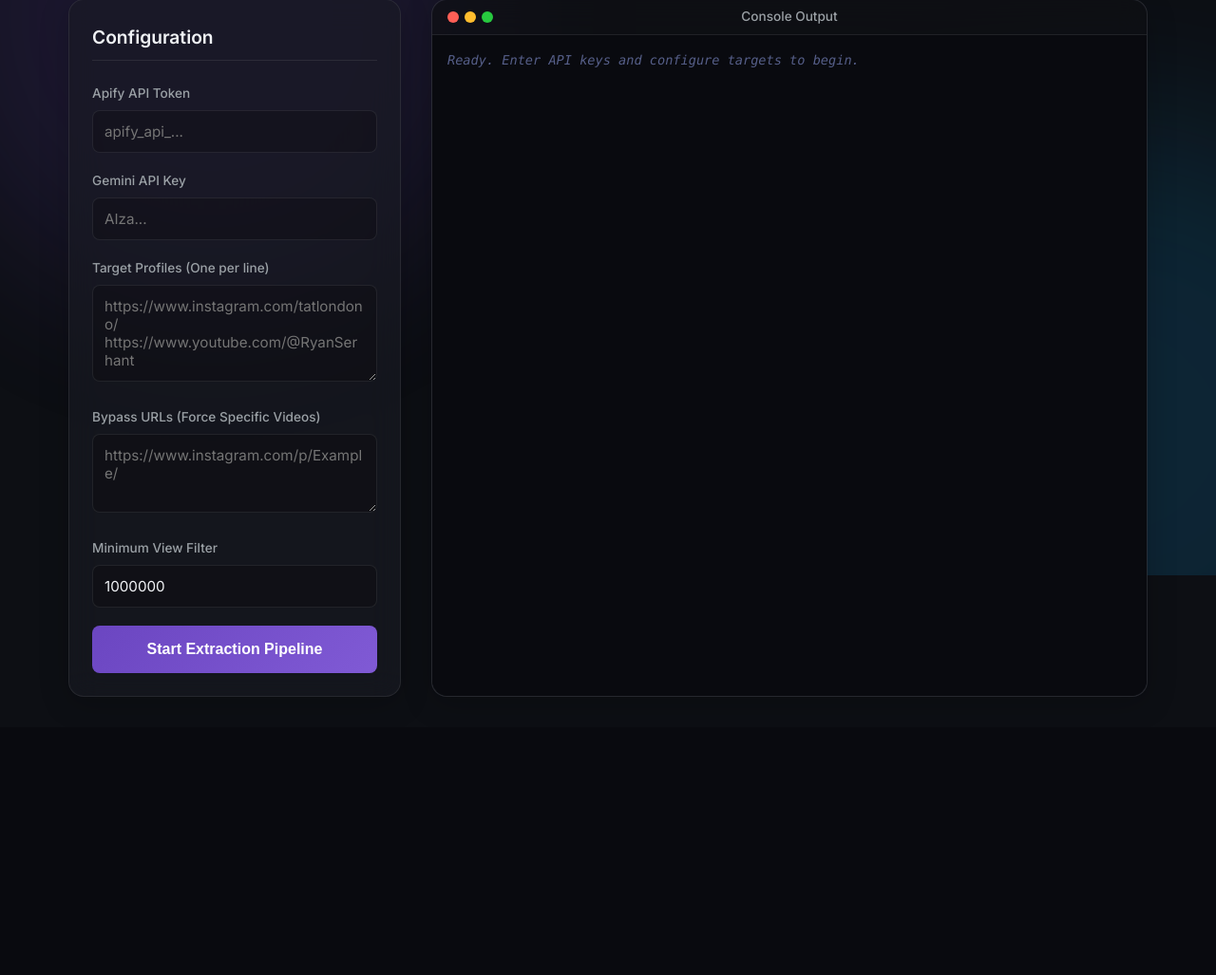
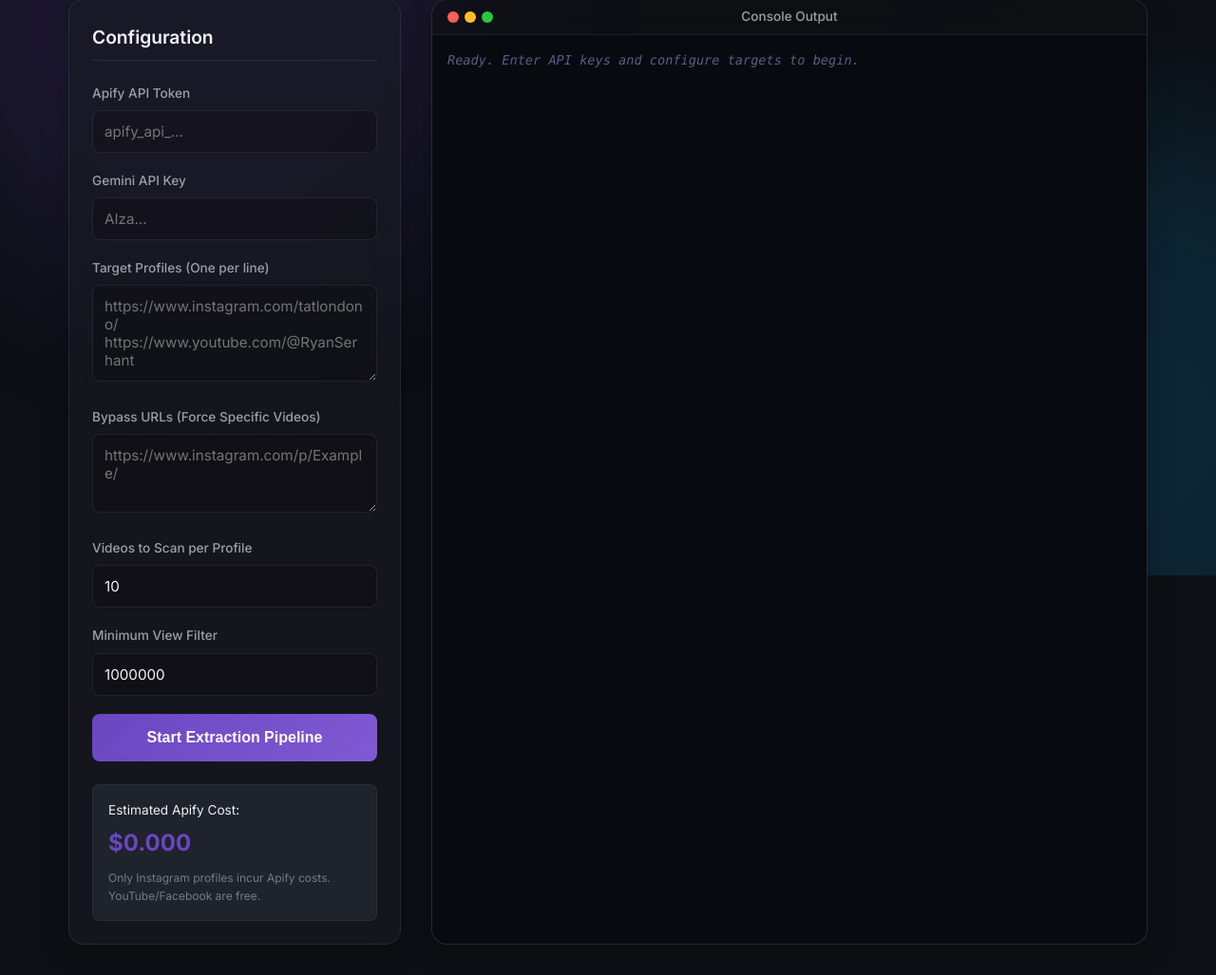
Before and after one commit to andrewbourguignon/HookMiner, a Flask app: page / in a window 1280 px wide. Shown: the part 194-1221 px from the top of the page at 95% size. Before the commit the page ends 928 px from the top, so only its background shows below. Run offline with Flask 3, Linux system fonts and the light colour scheme.

Commit message:
feat: Add video scan limit filter and Apify cost estimator

```diff
--- a/app.py
+++ b/app.py
@@ -20,13 +20,13 @@ class StreamLogger:
     def flush(self):
         sys.__stdout__.flush()
 
-def background_task(apify_token, gemini_key, target_handles, target_videos, min_views):
+def background_task(apify_token, gemini_key, target_handles, target_videos, min_views, scan_limit):
     # Temporarily redirect stdout to our custom logger
     original_stdout = sys.stdout
     sys.stdout = StreamLogger()
 
     try:
-        run_pipeline(apify_token, gemini_key, target_handles, target_videos, min_views)
+        run_pipeline(apify_token, gemini_key, target_handles, target_videos, min_views, scan_limit)
     except Exception as e:
         print(f"\n[ERROR] HookMiner encountered an error: {e}")
     finally:
@@ -57,6 +57,12 @@ def run_hookminer():
     except ValueError:
         min_views = 1000000
 
+    scan_limit_str = data.get('scan_limit', '10')
+    try:
+        scan_limit = int(scan_limit_str)
+    except ValueError:
+        scan_limit = 10
+
     if not apify_token or not gemini_key:
         return jsonify({"error": "Both Apify and Gemini API keys are required."}), 400
 
@@ -68,7 +74,7 @@ def run_hookminer():
         log_queue.get()
 
     # Start the pipeline in a background thread
-    thread = threading.Thread(target=background_task, args=(apify_token, gemini_key, target_handles, target_videos, min_views))
+    thread = threading.Thread(target=background_task, args=(apify_token, gemini_key, target_handles, target_videos, min_views, scan_limit))
     thread.daemon = True
     thread.start()
 
--- a/main.py
+++ b/main.py
@@ -23,7 +23,10 @@ TARGET_VIDEOS = [
 # The minimum number of views a video needs to be transcribed
 MIN_VIEWS = 1000000
 
-def run_pipeline(apify_token, gemini_key, target_handles, target_videos, min_views):
+# The maximum number of videos to scan per profile
+SCAN_LIMIT = 10
+
+def run_pipeline(apify_token, gemini_key, target_handles, target_videos, min_views, scan_limit):
     print("Starting HookMiner execution...")
 
     os.environ["APIFY_API_TOKEN"] = apify_token
@@ -37,7 +40,7 @@ def run_pipeline(apify_token, gemini_key, target_handles, target_videos, min_vie
     print("\n--- PHASE 1: SCANNING HANDLES ---")
     videos = []
     if target_handles:
-        videos = scan_handles(target_handles, max_videos_per_handle=10)
+        videos = scan_handles(target_handles, max_videos_per_handle=scan_limit)
         print(f"Total videos scanned: {len(videos)}")
 
     # 2. Filter videos
@@ -104,7 +107,7 @@ def main():
     if not gemini_key:
         gemini_key = getpass.getpass("Enter your Gemini API Key (input hidden): ")
 
-    run_pipeline(apify_token, gemini_key, TARGET_HANDLES, TARGET_VIDEOS, MIN_VIEWS)
+    run_pipeline(apify_token, gemini_key, TARGET_HANDLES, TARGET_VIDEOS, MIN_VIEWS, SCAN_LIMIT)
 
 if __name__ == "__main__":
     main()
--- a/static/script.js
+++ b/static/script.js
@@ -15,6 +15,46 @@ document.addEventListener('DOMContentLoaded', () => {
         terminal.scrollTop = terminal.scrollHeight;
     }
 
+    // Cost Estimator Logic
+    const targetHandlesInput = document.getElementById('targetHandles');
+    const scanLimitInput = document.getElementById('scanLimit');
+    const costValueEl = document.getElementById('costValue');
+    const costDetailsEl = document.getElementById('costDetails');
+
+    function updateCostEstimate() {
+        const handlesText = targetHandlesInput.value;
+        const scanLimit = parseInt(scanLimitInput.value) || 10;
+
+        // Count valid Instagram profiles (only IG costs Apify compute units)
+        const handlesList = handlesText.split('\n').map(h => h.trim()).filter(h => h.length > 0);
+        let igCount = 0;
+        for (const h of handlesList) {
+            if (h.includes('instagram.com')) {
+                igCount++;
+            }
+        }
+
+        const totalVideos = igCount * scanLimit;
+        // Apify Instagram Scraper cost is $0.50 per 1000 results
+        const costEstimate = totalVideos * (0.50 / 1000);
+
+        // Update UI
+        costValueEl.textContent = `$${costEstimate.toFixed(3)}`;
+
+        if (igCount === 0) {
+            costDetailsEl.textContent = "Only Instagram profiles incur Apify costs. YouTube/Facebook are free.";
+        } else {
+            costDetailsEl.textContent = `${igCount} IG profile(s) × ${scanLimit} videos = ${totalVideos} total Apify results`;
+        }
+    }
+
+    // Attach listeners
+    targetHandlesInput.addEventListener('input', updateCostEstimate);
+    scanLimitInput.addEventListener('input', updateCostEstimate);
+
+    // Initial calculate
+    updateCostEstimate();
+
     runBtn.addEventListener('click', async () => {
         // Collect inputs
         const apifyToken = document.getElementById('apifyToken').value.trim();
@@ -22,6 +62,7 @@ document.addEventListener('DOMContentLoaded', () => {
         const handles = document.getElementById('targetHandles').value;
         const videos = document.getElementById('targetVideos').value;
         const minViews = document.getElementById('minViews').value;
+        const scanLimit = document.getElementById('scanLimit').value;
 
         // Basic validation
         if (!apifyToken || !geminiKey) {
@@ -53,7 +94,8 @@ document.addEventListener('DOMContentLoaded', () => {
                     gemini_key: geminiKey,
                     handles: handles,
                     videos: videos,
-                    min_views: minViews
+                    min_views: minViews,
+                    scan_limit: scanLimit
                 })
             });
 
@@ -72,7 +114,7 @@ document.addEventListener('DOMContentLoaded', () => {
 
             eventSource = new EventSource('/stream');
 
-            eventSource.onmessage = function(event) {
+            eventSource.onmessage = function (event) {
                 if (event.data === "___DONE___") {
                     eventSource.close();
                     appendLog('Pipeline finished. Ready for download.', 'success');
@@ -88,7 +130,7 @@ document.addEventListener('DOMContentLoaded', () => {
                 }
             };
 
-            eventSource.onerror = function(err) {
+            eventSource.onerror = function (err) {
                 console.error("EventSource failed:", err);
                 // We keep it open just in case, or close it if it's dead
             };
--- a/static/style.css
+++ b/static/style.css
@@ -39,6 +39,7 @@ body {
     overflow: hidden;
     pointer-events: none;
 }
+
 .background-orbs::before,
 .background-orbs::after {
     content: '';
@@ -50,11 +51,13 @@ body {
     opacity: 0.15;
     animation: float 20s infinite ease-in-out alternate;
 }
+
 .background-orbs::before {
     background: #6b46c1;
     top: -100px;
     left: -100px;
 }
+
 .background-orbs::after {
     background: #0ea5e9;
     bottom: -100px;
@@ -63,8 +66,13 @@ body {
 }
 
 @keyframes float {
-    0% { transform: translate(0, 0) scale(1); }
-    100% { transform: translate(100px, 50px) scale(1.1); }
+    0% {
+        transform: translate(0, 0) scale(1);
+    }
+
+    100% {
+        transform: translate(100px, 50px) scale(1.1);
+    }
 }
 
 .container {
@@ -129,7 +137,8 @@ header p {
     margin-bottom: 0.4rem;
 }
 
-input, textarea {
+input,
+textarea {
     width: 100%;
     background: rgba(0, 0, 0, 0.2);
     border: 1px solid var(--panel-border);
@@ -141,7 +150,8 @@ input, textarea {
     transition: all 0.2s ease;
 }
 
-input:focus, textarea:focus {
+input:focus,
+textarea:focus {
     outline: none;
     border-color: #38bdf8;
     box-shadow: 0 0 0 2px rgba(56, 189, 248, 0.2);
@@ -216,9 +226,17 @@ textarea {
     border-radius: 50%;
 }
 
-.dot.red { background: #ff5f56; }
-.dot.yellow { background: #ffbd2e; }
-.dot.green { background: #27c93f; }
+.dot.red {
+    background: #ff5f56;
+}
+
+.dot.yellow {
+    background: #ffbd2e;
+}
+
+.dot.green {
+    background: #27c93f;
+}
 
 .terminal-title {
     position: absolute;
@@ -283,18 +301,49 @@ textarea {
     display: none !important;
 }
 
+/* Cost Estimator Styles */
+.cost-estimator {
+    margin-top: 1.5rem;
+    padding: 1rem;
+    background: rgba(43, 48, 60, 0.5);
+    border: 1px solid rgba(255, 255, 255, 0.05);
+    border-radius: 8px;
+    display: flex;
+    flex-direction: column;
+    gap: 0.25rem;
+}
+
+.cost-label {
+    font-size: 0.85rem;
+    color: var(--text-muted);
+}
+
+.cost-value {
+    font-size: 1.5rem;
+    font-weight: 700;
+    color: var(--accent);
+}
+
+.cost-details {
+    font-size: 0.75rem;
+    color: rgba(255, 255, 255, 0.4) !important;
+    margin-top: 0.25rem;
+}
+
 /* Spinner */
 .btn-loader {
     width: 18px;
     height: 18px;
-    border: 2px solid rgba(255,255,255,0.3);
+    border: 2px solid rgba(255, 255, 255, 0.3);
     border-radius: 50%;
     border-top-color: white;
     animation: spin 1s ease-in-out infinite;
 }
 
 @keyframes spin {
-    to { transform: rotate(360deg); }
+    to {
+        transform: rotate(360deg);
+    }
 }
 
 /* Responsive */
@@ -302,6 +351,7 @@ textarea {
     .dashboard {
         grid-template-columns: 1fr;
     }
+
     .terminal-panel {
         height: 500px;
     }
--- a/templates/index.html
+++ b/templates/index.html
@@ -1,5 +1,6 @@
 <!DOCTYPE html>
 <html lang="en">
+
 <head>
     <meta charset="UTF-8">
     <meta name="viewport" content="width=device-width, initial-scale=1.0">
@@ -8,6 +9,7 @@
     <!-- Load Inter font -->
     <link href="https://fonts.googleapis.com/css2?family=Inter:wght@400;500;600;700&display=swap" rel="stylesheet">
 </head>
+
 <body>
     <div class="background-orbs"></div>
 
@@ -34,12 +36,18 @@
 
                 <div class="input-group">
                     <label>Target Profiles (One per line)</label>
-                    <textarea id="targetHandles" rows="4" placeholder="https://www.instagram.com/tatlondono/&#10;https://www.youtube.com/@RyanSerhant"></textarea>
+                    <textarea id="targetHandles" rows="4"
+                        placeholder="https://www.instagram.com/tatlondono/&#10;https://www.youtube.com/@RyanSerhant"></textarea>
                 </div>
 
                 <div class="input-group">
                     <label>Bypass URLs (Force Specific Videos)</label>
                     <textarea id="targetVideos" rows="3" placeholder="https://www.instagram.com/p/Example/"></textarea>
+                </div>
+
+                <div class="input-group">
+                    <label>Videos to Scan per Profile</label>
+                    <input type="number" id="scanLimit" value="10" step="1" min="1">
                 </div>
 
                 <div class="input-group">
@@ -51,6 +59,12 @@
                     <span class="btn-text">Start Extraction Pipeline</span>
                     <span class="btn-loader hidden"></span>
                 </button>
+
+                <div class="cost-estimator" id="costEstimator">
+                    <div class="cost-label">Estimated Apify Cost:</div>
+                    <div class="cost-value" id="costValue">$0.00</div>
+                    <div class="cost-details" id="costDetails">0 Instagram accounts × 10 videos = 0 Apify results</div>
+                </div>
             </div>
 
             <!-- Terminal Output Panel -->
@@ -63,7 +77,12 @@
                     </div>
                     <span class="terminal-title">Console Output</span>
                     <a href="/download" id="downloadBtn" class="download-btn hidden">
-                        <svg xmlns="http://www.w3.org/2000/svg" width="16" height="16" viewBox="0 0 24 24" fill="none" stroke="currentColor" stroke-width="2" stroke-linecap="round" stroke-linejoin="round"><path d="M21 15v4a2 2 0 0 1-2 2H5a2 2 0 0 1-2-2v-4"></path><polyline points="7 10 12 15 17 10"></polyline><line x1="12" y1="15" x2="12" y2="3"></line></svg>
+                        <svg xmlns="http://www.w3.org/2000/svg" width="16" height="16" viewBox="0 0 24 24" fill="none"
+                            stroke="currentColor" stroke-width="2" stroke-linecap="round" stroke-linejoin="round">
+                            <path d="M21 15v4a2 2 0 0 1-2 2H5a2 2 0 0 1-2-2v-4"></path>
+                            <polyline points="7 10 12 15 17 10"></polyline>
+                            <line x1="12" y1="15" x2="12" y2="3"></line>
+                        </svg>
                         Download CSV
                     </a>
                 </div>
@@ -76,4 +95,5 @@
 
     <script src="{{ url_for('static', filename='script.js') }}"></script>
 </body>
+
 </html>
```
